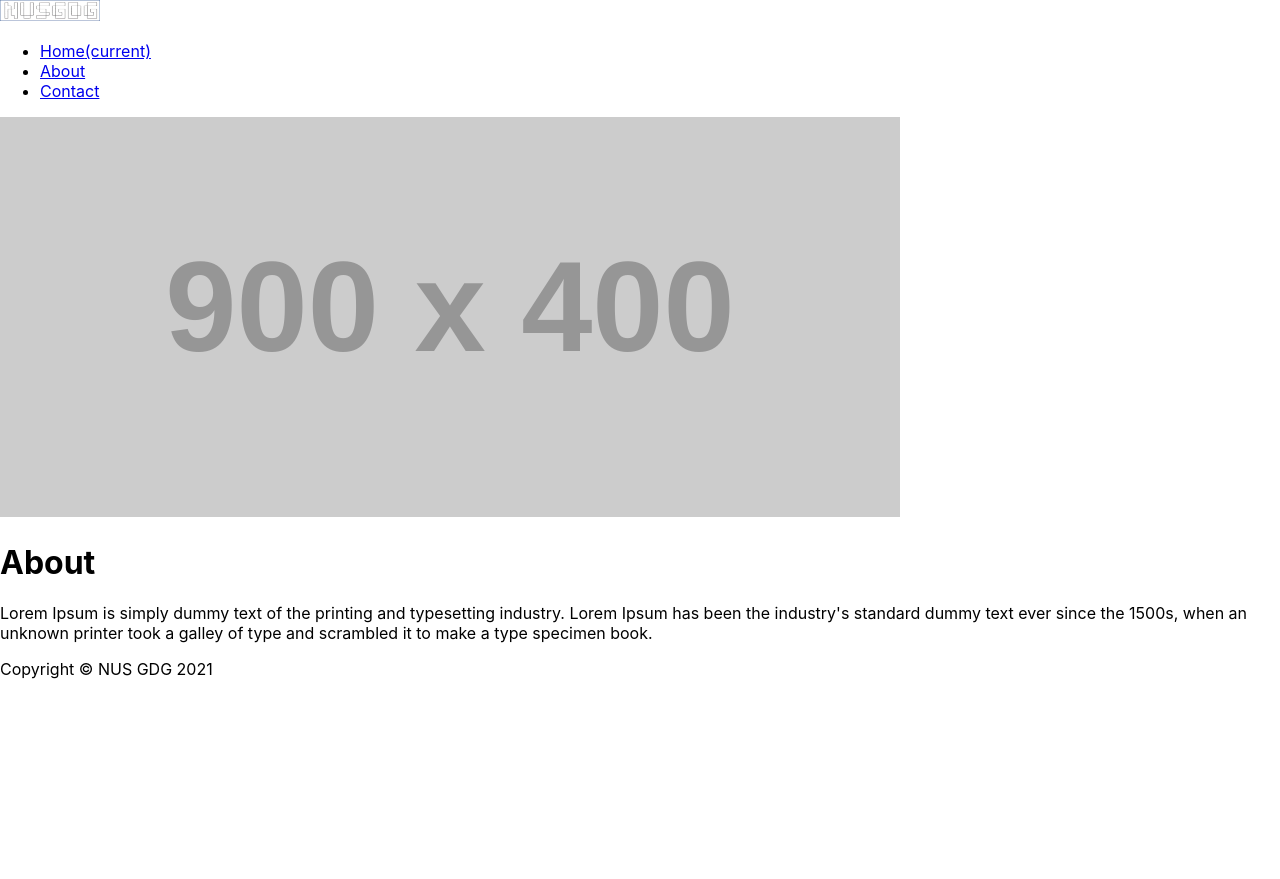
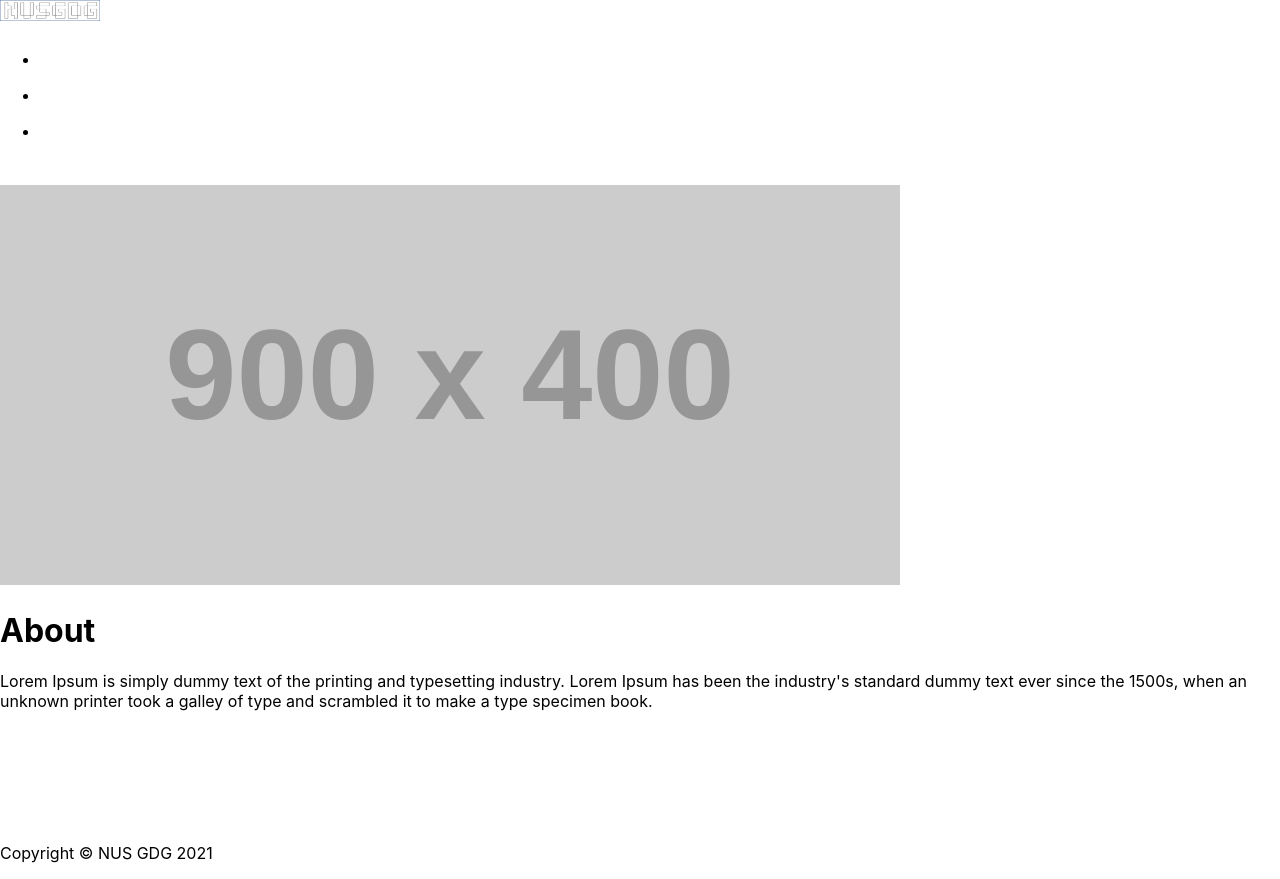
Before and after one commit to nus-gdg/NUSGDG-Website, a React (Create React App) app: page /about in a window 1280 px wide. Before the commit the page ends 800 px from the top, so only its background shows below. Built offline with nearby package versions, Linux system fonts and the light colour scheme; the HTML template or start-up script is replaced by a standard one.

Commit message:
add styled components and change hover properties

```diff
--- a/package.json
+++ b/package.json
@@ -10,6 +10,7 @@
     "react-dom": "^17.0.2",
     "react-router-dom": "^5.3.0",
     "react-scripts": "4.0.3",
+    "styled-components": "^5.3.3",
     "web-vitals": "^1.1.2"
   },
   "scripts": {
--- a/src/components/Footer.jsx
+++ b/src/components/Footer.jsx
@@ -2,7 +2,7 @@ import React from "react";
 
 function Footer() {
   return (
-    <div className="footer">
+    <div className="footer" style={{'paddingTop' : '100px'}}>
       <footer class="py-2 bg-dark fixed-bottom">
         <div class="container">
           <p class="m-0 text-center text-white">Copyright © NUS GDG 2021</p>
--- a/src/components/Header.jsx
+++ b/src/components/Header.jsx
@@ -1,10 +1,27 @@
 import React from "react";
 import { Link, withRouter } from "react-router-dom";
 import logo from "../images/nusgdg_white_text_transparent_bg.png";
+import styled from 'styled-components'
+const MenuDiv = styled.div`
+  padding-bottom : 20px;
+`
 
+const MenuLink = styled(Link)`
+display:block;
+padding:.5rem 1rem;
+padding-right:.5rem;
+padding-left:.5rem;
+color: white;
+  :hover{
+    border-color:#e9ecef #e9ecef #dee2e6;
+    color: violet;
+    font-weight: bold;
+    text-decoration: none;
+  }
+`
 function Header(props) {
   return (
-    <div className="navigation">
+    <MenuDiv className="navigation">
       <nav class="navbar navbar-expand navbar-dark bg-dark fixed-top">
         <div class="container">
           <Link class="navbar-brand" to="/" style={{ textDecoration: "none" }}>
@@ -12,40 +29,40 @@ function Header(props) {
           </Link>
 
           <div>
-            <ul class="navbar-nav ml-auto">
+            <ul className="navbar-nav ml-auto">
               <li
-                class={`nav-item  ${
+                className={`nav-item  ${
                   props.location.pathname === "/" ? "active" : ""
                 }`}
               >
-                <Link class="nav-link" to="/">
+                <MenuLink  to="/">
                   Home
                   <span class="sr-only">(current)</span>
-                </Link>
+                </MenuLink>
               </li>
               <li
                 class={`nav-item  ${
                   props.location.pathname === "/about" ? "active" : ""
                 }`}
               >
-                <Link class="nav-link" to="/about">
+                <MenuLink to="/about">
                   About
-                </Link>
+                </MenuLink>
               </li>
               <li
                 class={`nav-item  ${
                   props.location.pathname === "/contact" ? "active" : ""
                 }`}
               >
-                <Link class="nav-link" to="/contact">
+                <MenuLink to="/contact">
                   Contact
-                </Link>
+                </MenuLink>
               </li>
             </ul>
           </div>
         </div>
       </nav>
-    </div>
+    </MenuDiv>
   );
 }
 
--- a/src/components/Home.jsx
+++ b/src/components/Home.jsx
@@ -1,9 +1,9 @@
 import React from "react";
-import background from "../images/background.png";
+//import background from "../images/background.png";
 
 function Home() {
   return (
-    <div className="home" style = {{'paddingTop' : '20px', 'paddingBottom' : '100px'}}>
+    <div className="home">
       <div class="container">
         <div class="row align-items-center my-5">
           <div class="col-lg-7">
```
Also changed, not shown: 1 other file (tests, documents, lock files or other folders).
